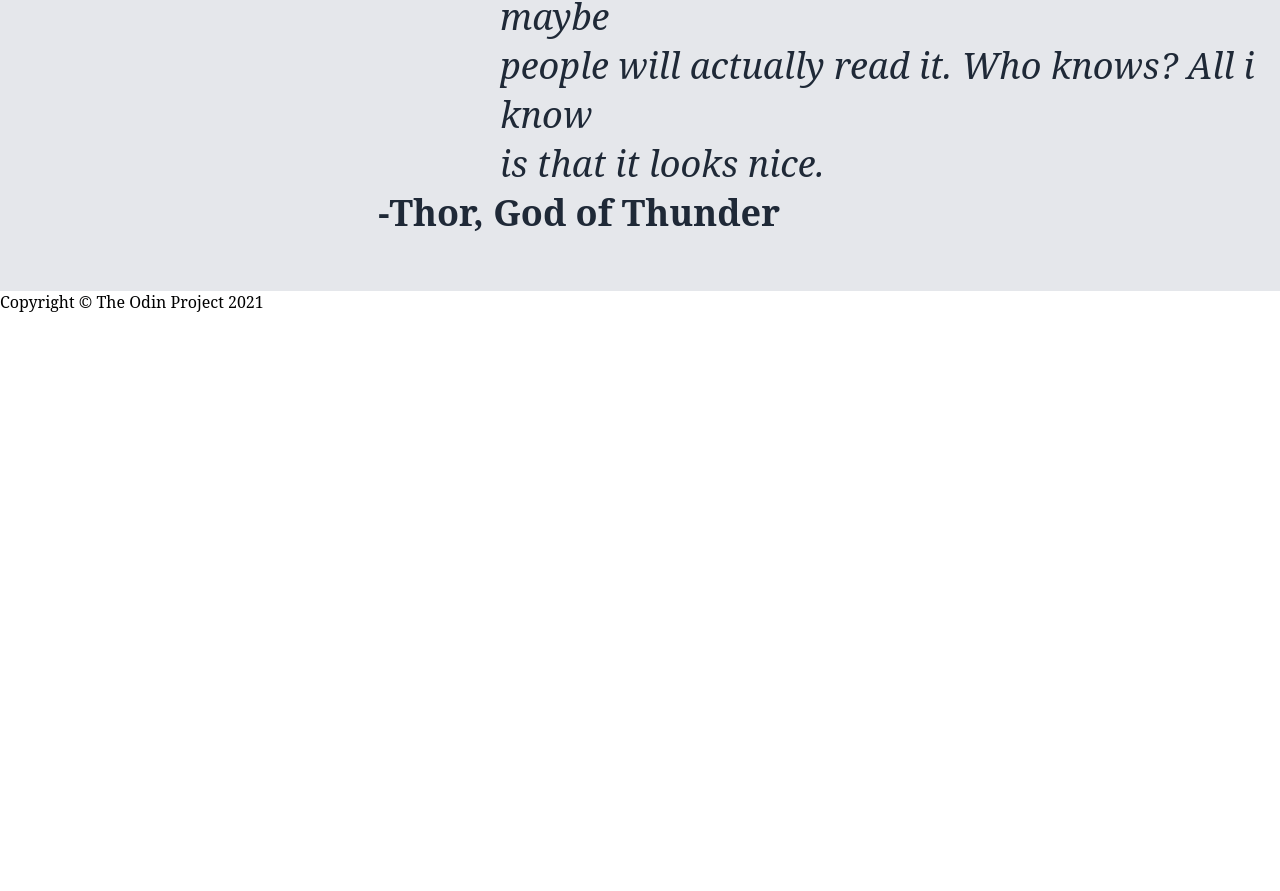
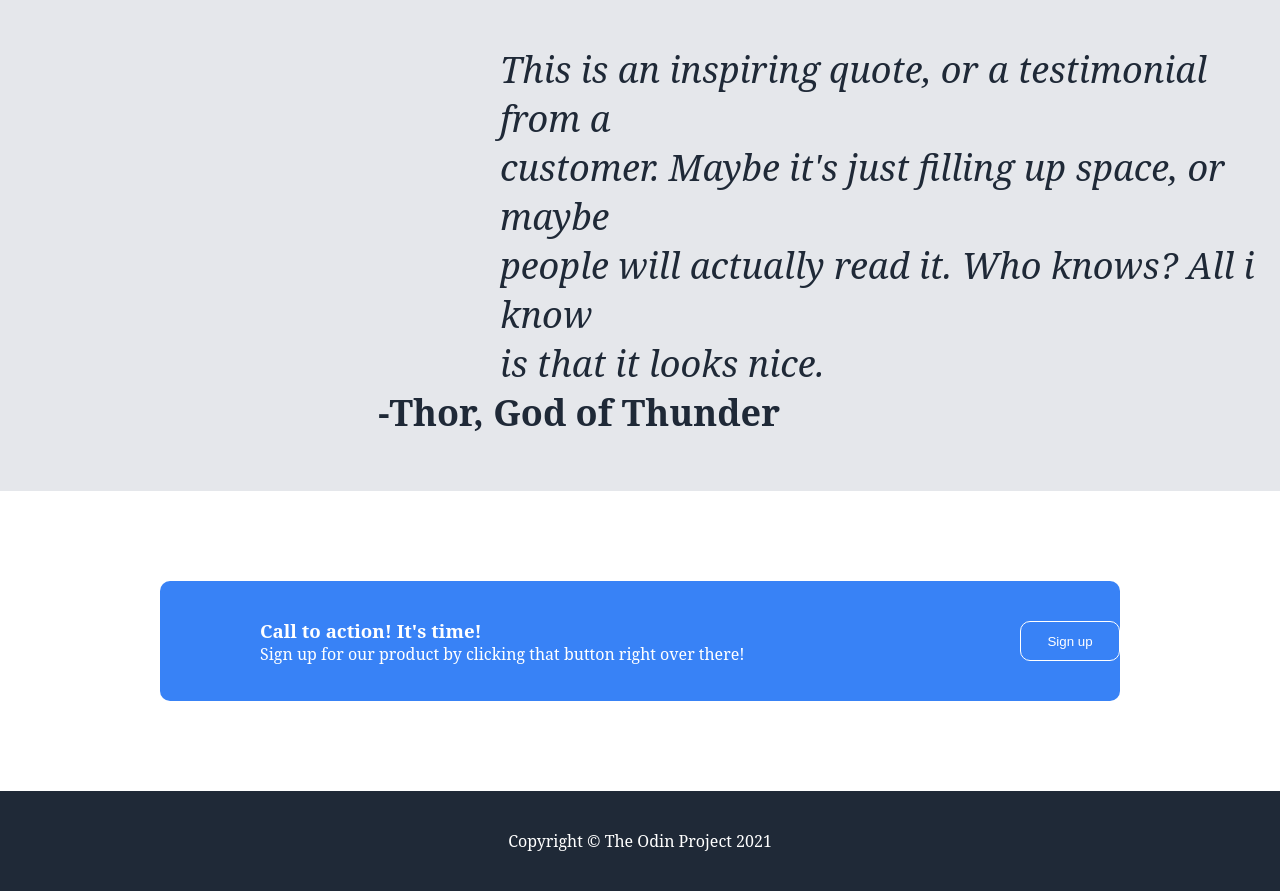
Before and after one commit to lolsoju/Landing-Page, a plain HTML site: page pages/index.html in a window 1280 px wide. Shown: the part 1464-2355 px from the top of the page. Before the commit the page ends 1777 px from the top, so only its background shows below. Drawn offline with Linux system fonts and the light colour scheme.

Commit message:
Finished landing page project

```diff
--- a/pages/index.html
+++ b/pages/index.html
@@ -59,8 +59,19 @@
                 -Thor, God of Thunder
             </p>
     </div>
-<footer>
+    <div class="fourth-part">
+        <div class="blue-container">
+            <div class="left">
+                <h3>Call to action! It's time!</h3>
+                <p class="p-fourth">Sign up for our product by clicking that button right over there!</p>
+            </div>
+            <div class="right">
+                <button type="button" class="second-button">Sign up</button>
+            </div>
+        </div>
+    </div>
+<div class="footer">
     <p>Copyright &#169; The Odin Project 2021</p>
-</footer>
+</div>
 </body>
 </html>
--- a/pages/style.css
+++ b/pages/style.css
@@ -55,7 +55,7 @@ h1 {
 .content {
     display: flex;
     flex-direction: row;
-    padding: 50px 0px;
+    padding: 150px 0px;
 }
 
 .content-right {
@@ -156,3 +156,56 @@ h2 {
     justify-content: flex-end;
     margin-right: 500px;
 }
+
+.fourth-part {
+    height: 300px;
+    display: flex;
+    justify-content: center;
+    align-items: center;
+}
+
+.blue-container {
+    background-color: #3882f6;
+    width: 75%;
+    height: 40%;
+    display: flex;
+    flex-direction: row;
+    color: white;
+    border-radius: 10px;
+}
+
+.left {
+    width: 80%;
+    margin-left: 100px;
+    display:flex;
+    flex-direction: column;
+    justify-content: center;
+}
+
+h4 {
+    font-size: 18px;
+}
+
+.right {
+    display: flex;
+    align-items: center;
+    justify-content: center;
+}
+
+.second-button {
+    background-color: #3882f6;
+    color: white;
+    width: 100px;
+    height: 40px;
+    border: 1px solid white;
+    border-radius: 10px;
+}
+
+.footer {
+    background-color: #1f2937;
+    display:flex;
+    align-items: center;
+    justify-content: center;
+    height: 100px;
+    color: white;
+}
```
